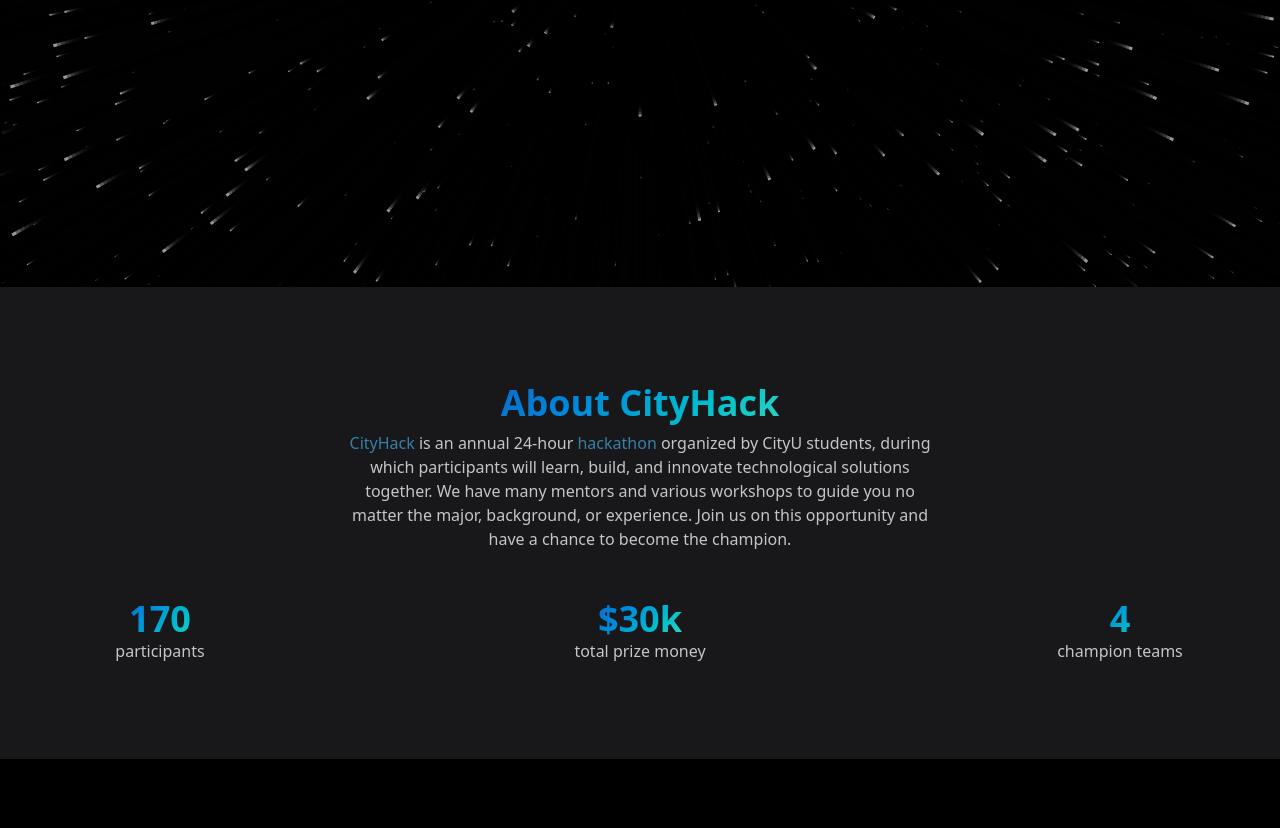
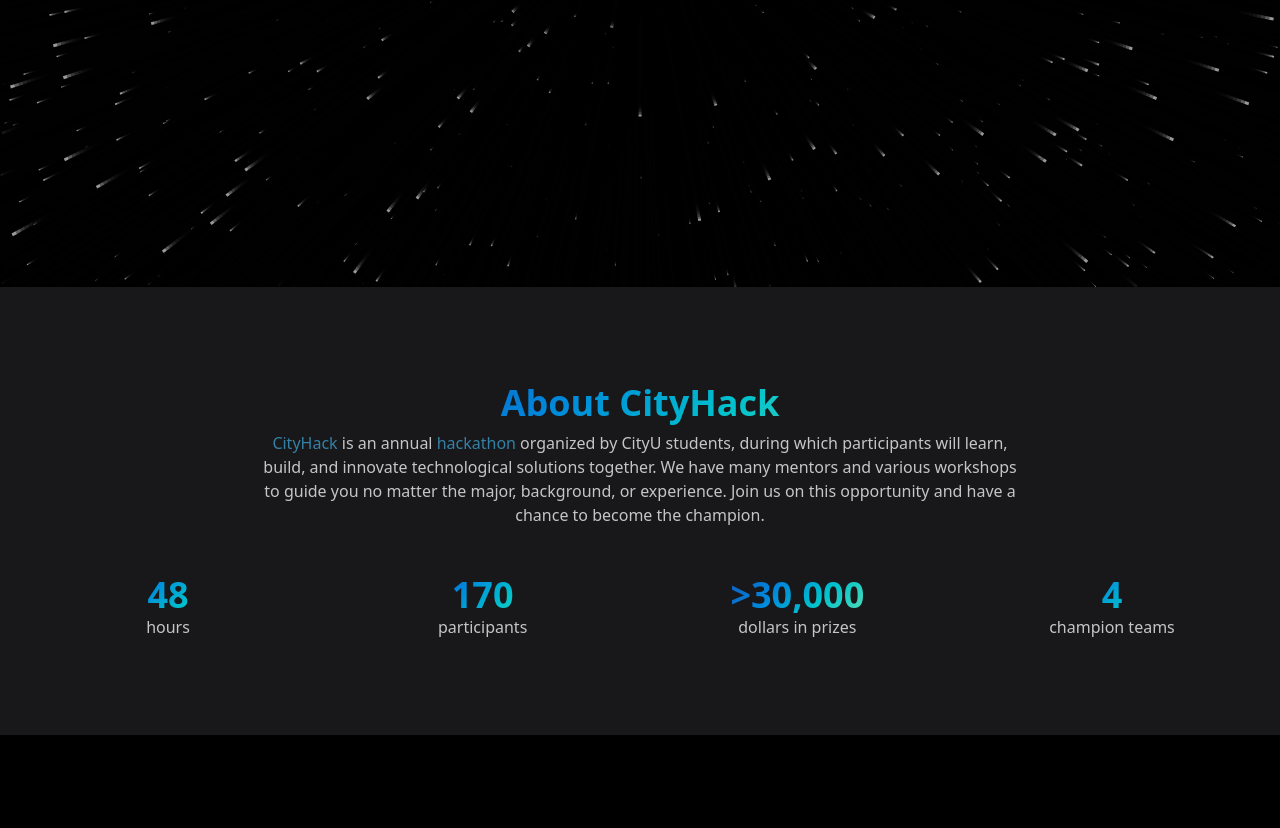
Before and after one commit to haitrungle/cityhack, a website built with Vite: page index.html in a window 1280 px wide. Shown: the part 513-1341 px from the top of the page. Built offline with nearby package versions, Linux system fonts and the light colour scheme; what tailwindcss-fluid-type would draw is missing.

Commit message:
Fix some wording

```diff
--- a/index.html
+++ b/index.html
@@ -101,11 +101,11 @@
         </h1>
       </div>
       <section class="space-y-12 bg-zinc-900 py-24 px-fluid" id="ABOUT">
-        <div class="mx-auto max-w-prose text-center">
+        <div class="mx-auto max-w-3xl text-center">
           <h2 class="gradient-text pb-2 font-black text-4xl">About CityHack</h2>
           <p class="opacity-75 text-base">
             <span class="text-highlight">CityHack</span>
-            is an annual 24-hour
+            is an annual
             <span class="text-highlight">hackathon</span>
             organized by CityU students, during which participants will learn,
             build, and innovate technological solutions together. We have many
@@ -117,15 +117,19 @@
         <div
           class="flex flex-col items-center justify-between gap-y-12 text-lg md:flex-row"
         >
-          <div class="w-48 text-center">
+          <div class="w-52 text-center">
+            <p class="gradient-text font-black text-4xl">48</p>
+            <p class="opacity-75 text-base">hours</p>
+          </div>
+          <div class="w-52 text-center">
             <p class="gradient-text font-black text-4xl">170</p>
             <p class="opacity-75 text-base">participants</p>
           </div>
-          <div class="w-48 text-center">
-            <p class="gradient-text font-black text-4xl">$30k</p>
-            <p class="opacity-75 text-base">total prize money</p>
+          <div class="w-52 text-center">
+            <p class="gradient-text font-black text-4xl">&gt;30,000</p>
+            <p class="opacity-75 text-base">dollars in prizes</p>
           </div>
-          <div class="w-48 text-center">
+          <div class="w-52 text-center">
             <p class="gradient-text font-black text-4xl">4</p>
             <p class="opacity-75 text-base">champion teams</p>
           </div>
```
